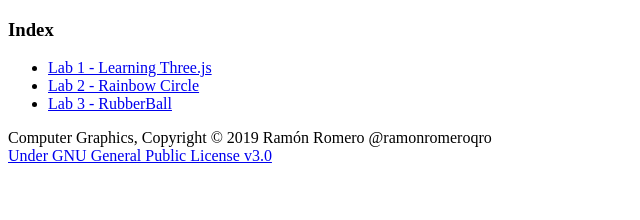
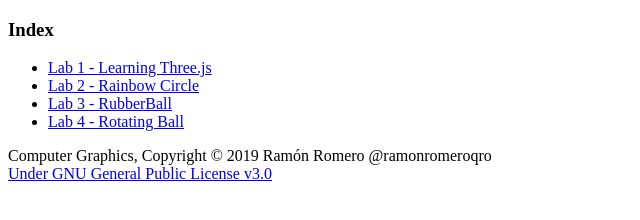
Before and after one commit to RamonRomeroQro/ComputerGraphics, a plain HTML site: page index.html in a window 1280 px wide. Shown: the whole page, without its empty margins (0-640 px from the left). Drawn offline with Linux system fonts and the light colour scheme.

Commit message:
unitTest

```diff
--- a/index.html
+++ b/index.html
@@ -21,6 +21,7 @@
 <li><a href="./lab1/lab1.html">Lab 1 - Learning Three.js</a></li>
 <li><a href="./lab2/lab2.html">Lab 2 - Rainbow Circle</a></li>
 <li><a href="./lab3/hw3.html">Lab 3 - RubberBall</a></li>
+<li><a href="./lab4/lab4.html">Lab 4 - Rotating Ball</a></li>
 
 
 
```
Also changed, not shown: alphagrader/camera/unit/assert1.txt (added), alphagrader/camera/unit/test1.txt (added), alphagrader/transformation/unit/assert1.txt (added), alphagrader/transformation/unit/test1.txt (added).
